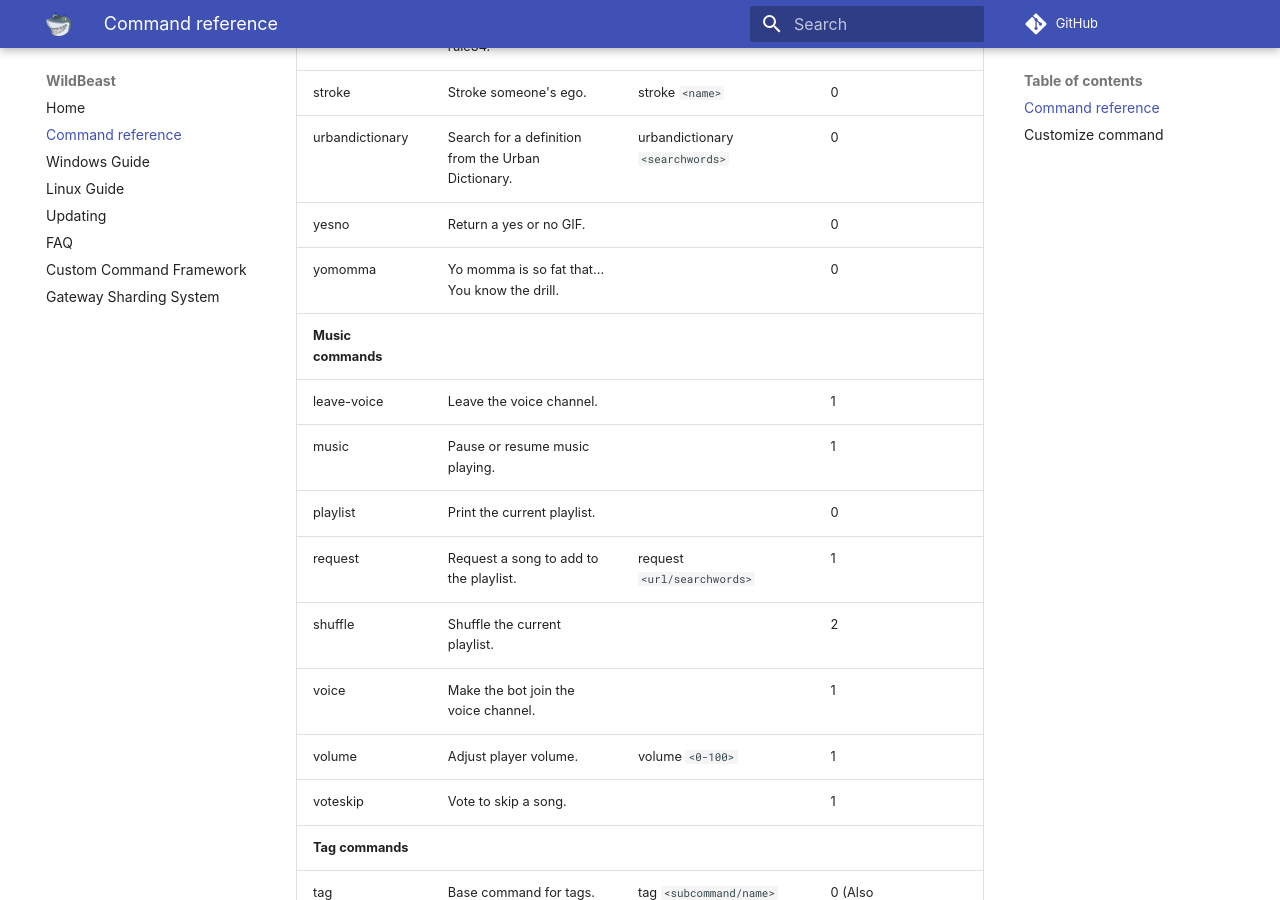
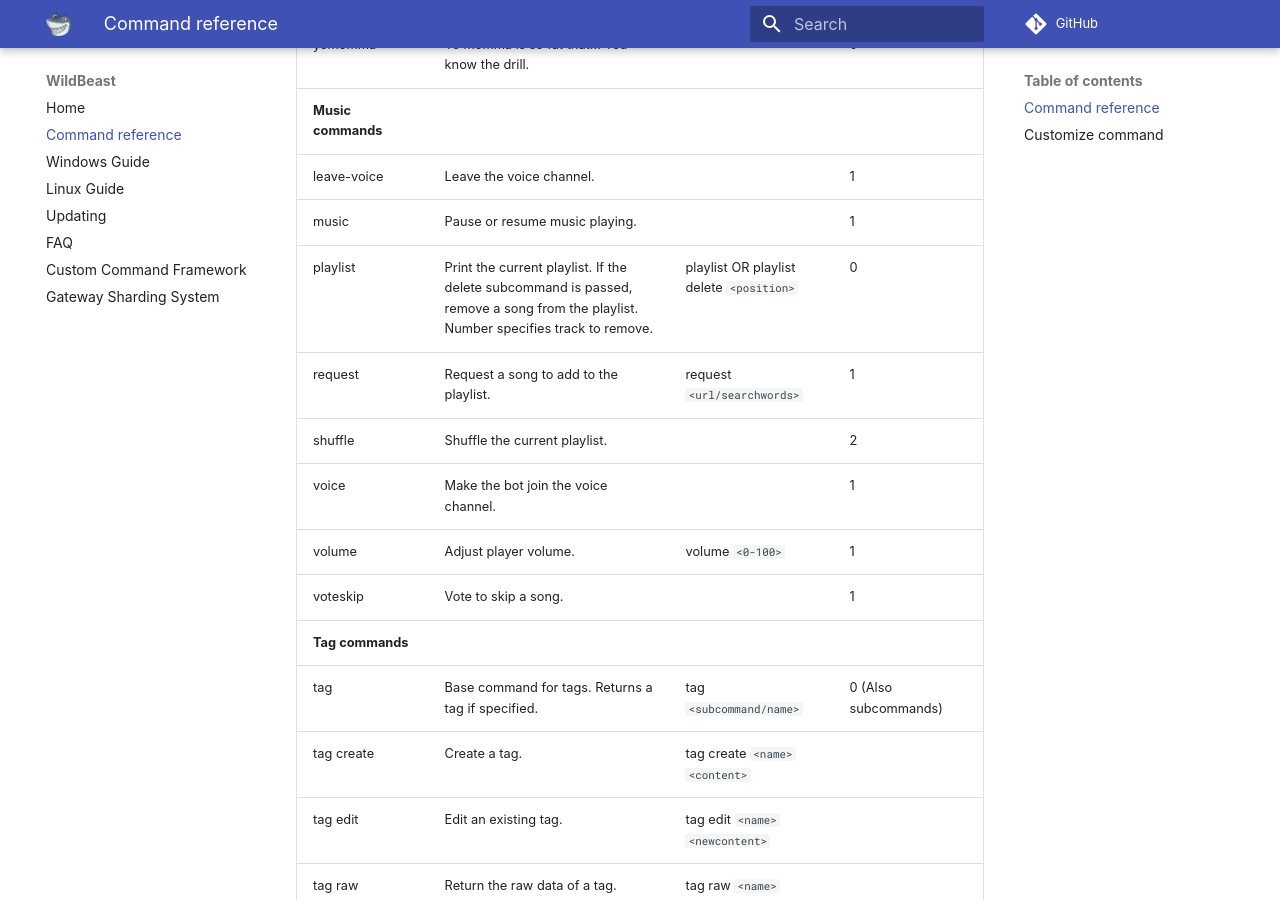
Before and after one commit to TheSharks/WildBeastDocs, an MkDocs documentation site: the page built from docs/commands.md, in a window 1280 px wide and 900 px high, scrolled down 2759 px. Built offline with MkDocs 1.6.1 and Material for MkDocs 9.7.7, drawn with Linux system fonts in a browser that asks for light colours; some web fonts are replaced; comment, search, counter and statistics services are not loaded; old or Windows-style settings are respelled for this version of MkDocs.

Commit message:
Updates (#12)
* New playlist subcommand

* Update install_reqs.bat

* Add a license

Not much changed from not having one, but just to make it absolutely clear what you can and can't do.

* Update install_linux.md

```diff
--- a/docs/commands.md
+++ b/docs/commands.md
@@ -51,7 +51,7 @@ yomomma | Yo momma is so fat that... You know the drill. |  | 0
 **Music commands** |
 leave-voice | Leave the voice channel. |  | 1
 music | Pause or resume music playing. |  | 1
-playlist | Print the current playlist. |  | 0
+playlist | Print the current playlist. If the delete subcommand is passed, remove a song from the playlist. Number specifies track to remove. | playlist OR playlist delete `<position>` | 0
 request | Request a song to add to the playlist. | request `<url/searchwords>` | 1
 shuffle | Shuffle the current playlist. |  | 2
 voice | Make the bot join the voice channel. |  | 1
```
Also changed, not shown: LICENSE.md (added, +10 -0 lines), docs/install_linux.md (+2 -3 lines), 1 other file.
